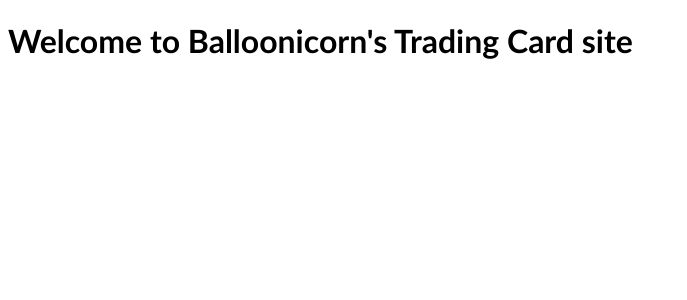
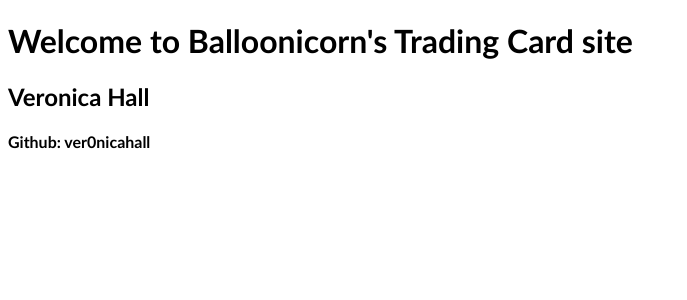
Before and after one commit to ver0nicahall/react-trading-cards, a Flask app: page /about in a window 1280 px wide. Shown: the top 300 px of the page, without its empty margins (0-687 px from the left). Run offline with Flask 2, Linux system fonts and the light colour scheme; some libraries are stand-ins or nearby versions.

Commit message:
completed further study

```diff
--- /dev/null
+++ b/static/js/about.jsx
@@ -0,0 +1,12 @@
+'use strict';
+
+function AboutPage(props) {
+    return (
+        <div>
+            <h2>Veronica Hall</h2>
+            <h4>Github: ver0nicahall</h4>
+        </div>
+    )
+}
+
+ReactDOM.render(<AboutPage />, document.querySelector('#about'))
--- a/templates/about.html
+++ b/templates/about.html
@@ -1 +1,11 @@
 {% extends 'base.html'%}
+
+{% block js %}
+  <script src="/static/js/about.jsx" type="text/jsx"></script>
+{% endblock %}
+
+{% block body %}
+
+<div id="about"></div>
+
+{% endblock %}∂∂∂
```
